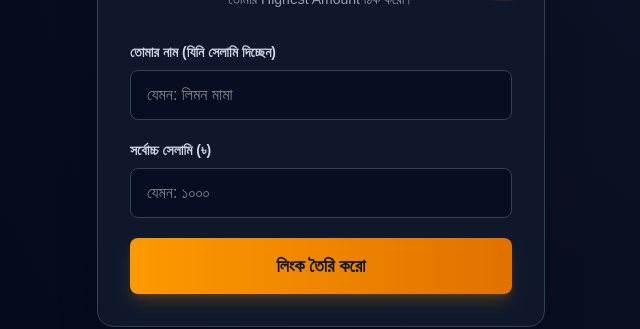
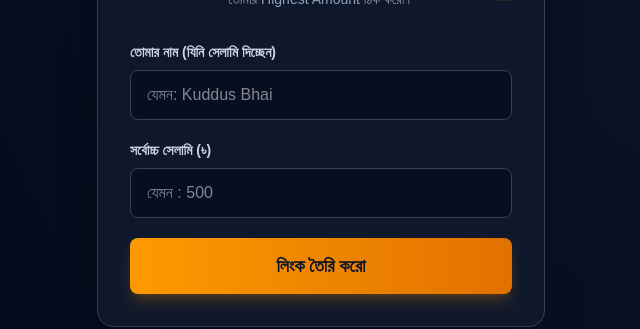
Before and after one commit to Itzlimon22/eid-salami-app, a Next.js app: page / in a window 1280 px wide. Shown: the part 283-612 px from the top of the page, without its empty margins (319-959 px from the left). Built offline with nearby package versions, Linux system fonts and the light colour scheme; a web font is replaced by a local one.

Commit message:
Update placeholder text in SalamiWheelApp component for improved clarity and localization

```diff
--- a/src/components/SalamiWheelApp.tsx
+++ b/src/components/SalamiWheelApp.tsx
@@ -223,7 +223,7 @@ const SalamiWheelApp = () => {
                   required
                   maxLength={25}
                   className="w-full px-4 py-3 bg-slate-950/50 border border-slate-700 rounded-lg focus:ring-2 focus:ring-amber-500 outline-none text-white transition-all font-medium"
-                  placeholder="যেমন: লিমন মামা"
+                  placeholder="যেমন: Kuddus Bhai"
                   value={giverInputName}
                   onChange={(e) => setGiverInputName(e.target.value)}
                 />
@@ -238,7 +238,7 @@ const SalamiWheelApp = () => {
                   min="10"
                   max="100000"
                   className="w-full px-4 py-3 bg-slate-950/50 border border-slate-700 rounded-lg focus:ring-2 focus:ring-amber-500 outline-none text-white transition-all font-medium"
-                  placeholder="যেমন: ১০০০"
+                  placeholder="যেমন : 500"
                   value={maxAmountInput}
                   onChange={(e) => setMaxAmountInput(e.target.value)}
                 />
@@ -254,7 +254,7 @@ const SalamiWheelApp = () => {
             {generatedLink && (
               <div className="mt-8 p-4 bg-slate-800 rounded-lg border border-emerald-500/30">
                 <p className="text-sm font-semibold text-emerald-400 mb-2">
-                  তোমার লিংক প্রস্তুত!
+                  লিংক প্রস্তুত!
                 </p>
                 <div className="flex gap-2">
                   <input
```
